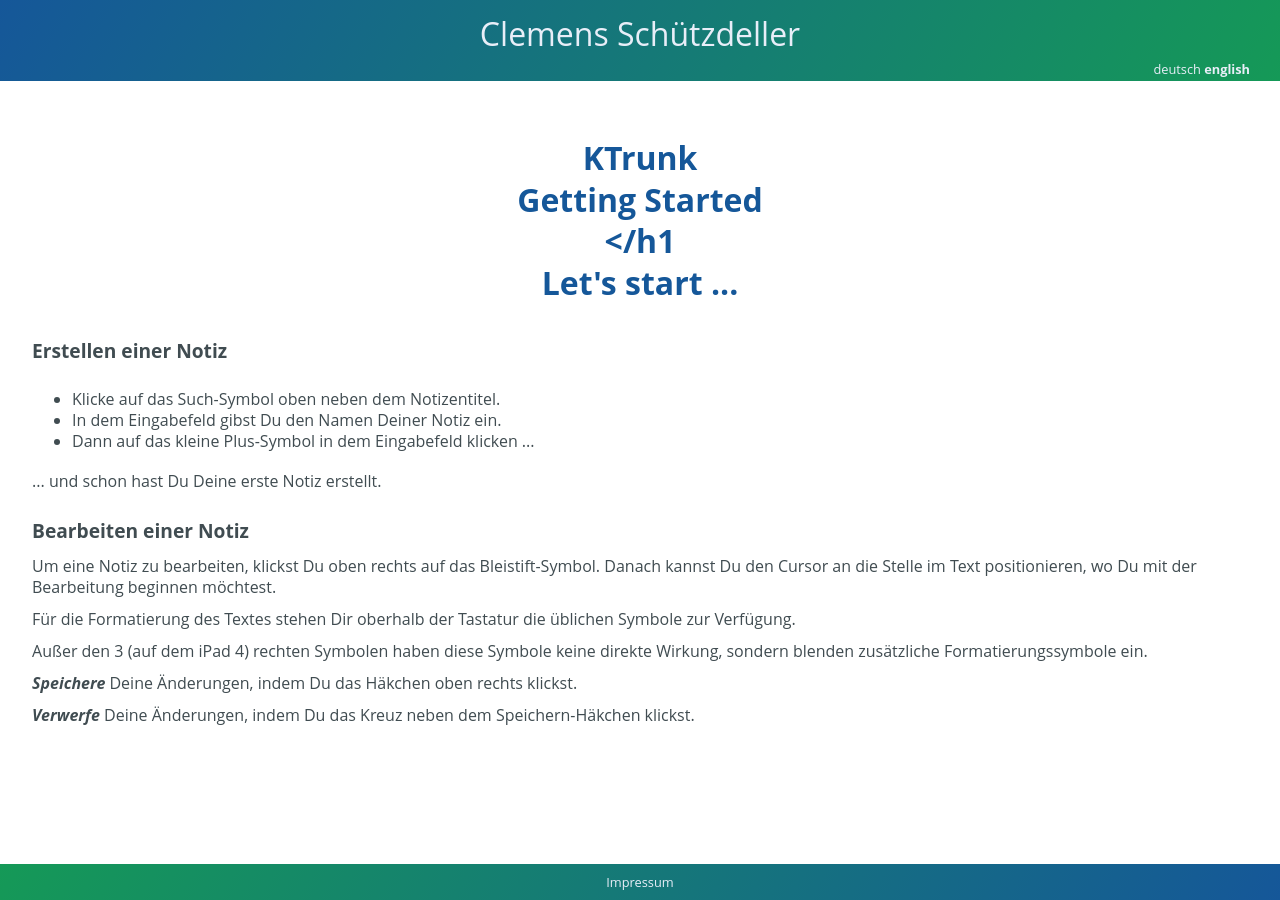
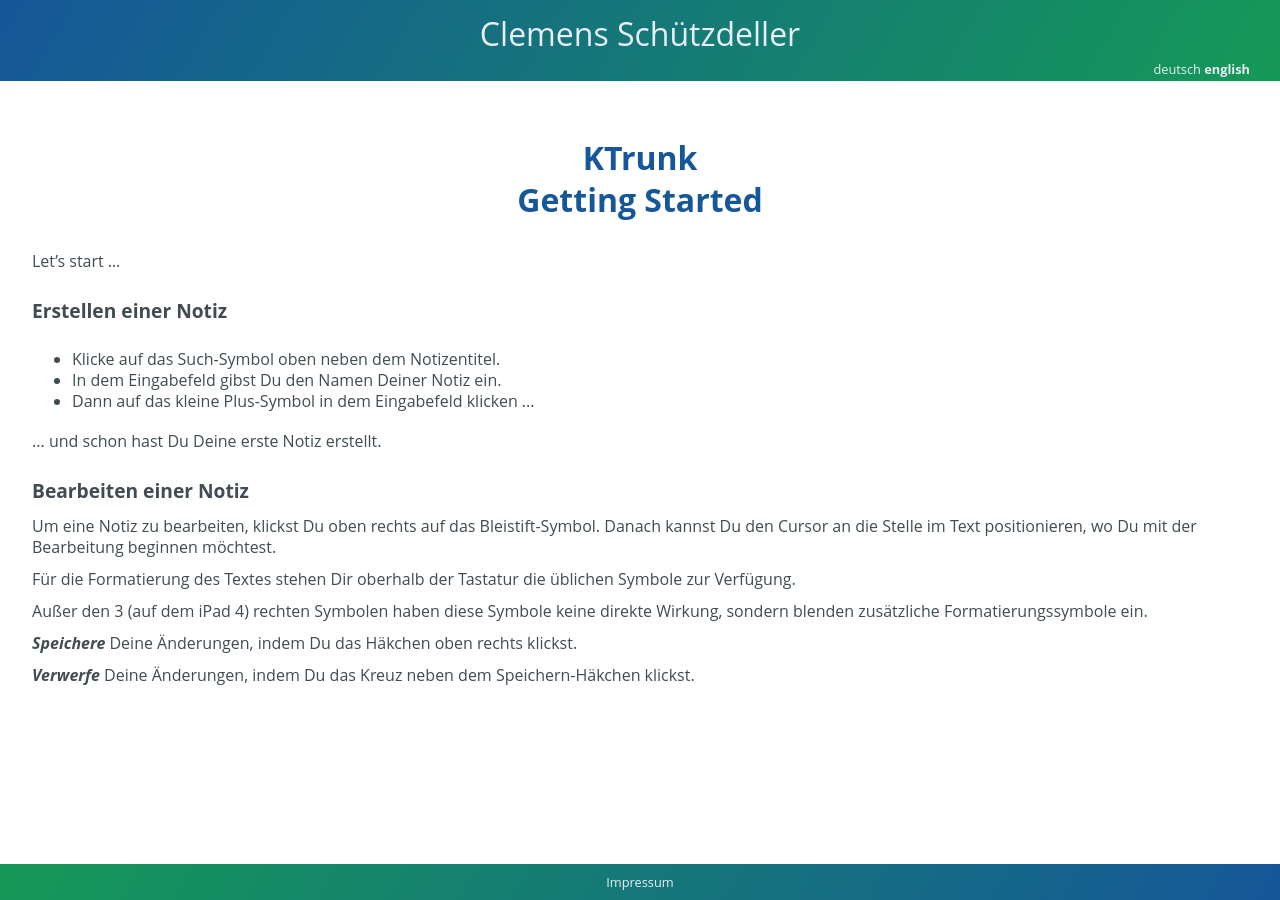
Before and after one commit to cs-LA/home, a Jekyll site: the page built from KTrunk/GettingStarted.md, in a window 1280 px wide. Built offline with Jekyll 4.4.1, drawn with Linux system fonts in a browser that asks for light colours; our own code applies the rules of GitHub Pages for plain Markdown files.

Commit message:
Update GettingStarted.md

```diff
--- a/KTrunk/GettingStarted.md
+++ b/KTrunk/GettingStarted.md
@@ -1,7 +1,7 @@
 <h1>
   <span class="en">KTrunk<br>Getting Started</span>
   <span class="de">KTrunk<br>Schnelleinstieg</span>
-</h1
+</h1>
 
 
 <span class="de">Beim ersten Aufruf erscheint die App zunächst einmal seltsam. Man landet auf der Einstelluns-Seite und kann damit zunächst einmal nicht viel anfangen.</span>
```
